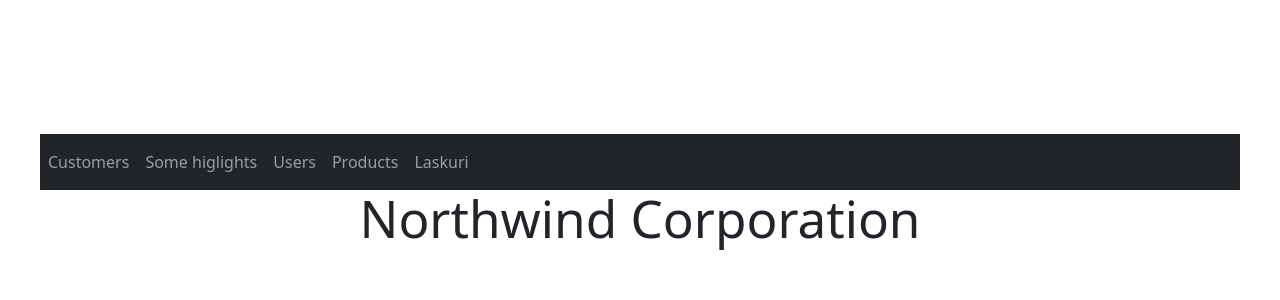
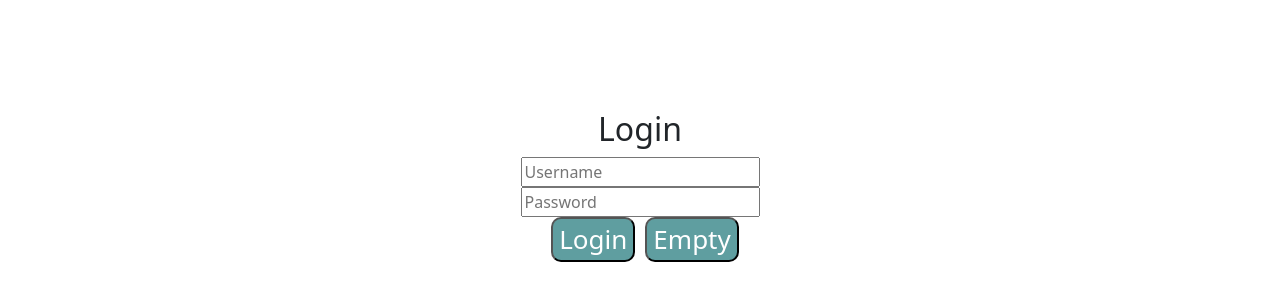
Before and after one commit to ElinaSorvali/React, a React (Vite) app: page / in a window 1280 px wide. Shown: the part 206-506 px from the top of the page. Built offline with nearby package versions, Linux system fonts and the light colour scheme.

Commit message:
kirjautuminen tehty

```diff
--- a/src/App.jsx
+++ b/src/App.jsx
@@ -1,4 +1,4 @@
-import React, {useState} from 'react'
+import React, {useState, useEffect} from 'react'
 import './App.css'
 import Laskuri from './Laskuri'
 import Posts from './Posts'
@@ -10,6 +10,7 @@ import Navbar from 'react-bootstrap/Navbar'
 import Nav from 'react-bootstrap/Nav'
 import 'bootstrap/dist/css/bootstrap.min.css'
 import { BrowserRouter as Router, Route, Routes } from 'react-router-dom'
+import Login from './Login'
 
 
 const App = () => {
@@ -20,11 +21,27 @@ const App = () => {
 const [showMessage, setShowMessage] = useState(false)
 const [message, setMessage] = useState('')
 const [isPositive, setIsPositive] = useState(false)
+const [loggedInUser, setLoggedInUser] = useState('')
 
+//Pitää kirjautuneena sisään vaikka päivittäisi yms hyödyntämällä localstoragea
+useEffect(() => {
+  let storedUser = localStorage.getItem("username")
+  if (storedUser !== null) {
+    setLoggedInUser(storedUser)
+  }
+},[])
+
+const logout = () => {
+  localStorage.clear()
+  setLoggedInUser('')
+}
 
   return (
 
    <div className='App'>
+{!loggedInUser && <Login setMessage={setMessage} setIsPositive={setIsPositive}
+setShowMessage={setShowMessage} setLoggedInUser={setLoggedInUser} />}
+{ loggedInUser &&
       <Router>
 
       <Navbar id="navi" expand="lg" bg="dark" variant="dark">
@@ -34,6 +51,8 @@ const [isPositive, setIsPositive] = useState(false)
             <Nav.Link href='/users'>Users</Nav.Link>
             <Nav.Link href='/products'>Products</Nav.Link>
             <Nav.Link href='/laskuri'>Laskuri</Nav.Link>
+            <button onClick={() => logout()}>Logout</button>
+
         </Nav>
       </Navbar>
 
@@ -69,7 +88,7 @@ const [isPositive, setIsPositive] = useState(false)
     </Routes>
 
   </Router>
-
+}
       </div>
 
 
--- /dev/null
+++ b/src/Login.jsx
@@ -0,0 +1,77 @@
+import React, {useState } from 'react'
+import './App.css'
+import LoginService from './services/Auth'
+import md5 from 'md5'
+
+const Login = ({setIsPositive, setMessage, setShowMessage, setLoggedInUser}) => {
+
+    //Komponentin tilan määritys
+    const [username, setUsername] = useState('')
+    const [password, setPassword] = useState('')
+
+
+    // onSubmit tapahtumankäsittelijä funktio
+    const handleSubmit = (event) => {
+          event.preventDefault()
+          var userForAuth = {
+            username: username,
+            password: md5(password) // Salataan md5 kirjaston metodilla
+        }
+
+        //console.log(userForAuth)
+
+        LoginService.authenticate(userForAuth)
+        .then(response => {
+          if (response.status === 200) {
+
+            //talletetaan tiedot local storageen
+            localStorage.setItem("username", response.data.username)
+            localStorage.setItem("accesslevelId", response.data.accesslevelId)
+            localStorage.setItem("token", response.data.token)
+
+            setLoggedInUser(response.data.username)
+
+           setMessage(`Logged in as: ${userForAuth.username}`)
+           setIsPositive(true)
+           setShowMessage(true)
+
+           setTimeout(() => {
+            setShowMessage(false)
+           }, 5000)
+        }
+
+          })
+          .catch(error => {
+            setMessage(error.message)
+            setIsPositive(false)
+            setShowMessage(true)
+
+            setTimeout(() => {
+              setShowMessage(false)
+             }, 6000)
+          })
+        }
+
+    const emptyFields = () => {
+        setUsername("")
+        setPassword("")
+    }
+
+  return (
+    <div id="loginWindow">
+    <h2>Login</h2>
+
+    <form onSubmit={handleSubmit}>
+        <div><input type='text' value={username} onChange={({target}) => setUsername(target.value)} placeholder='Username' /></div>
+        <div><input type='password' value={password} onChange={({target}) => setPassword(target.value)} placeholder='Password' /></div>
+        <p>
+        <input type='submit' className='nappi' value='Login' />
+        <input type='button' className='nappi' value='Empty' onClick={() => emptyFields()} /></p>
+
+    </form>
+
+    </div>
+  )
+}
+
+export default Login
--- /dev/null
+++ b/src/services/Auth.js
@@ -0,0 +1,10 @@
+import axios from "axios";
+
+const baseurl = "https://localhost:7024/api/Authentication"
+
+const authenticate = (userForAuth) => {
+    const request = axios.post(baseurl, userForAuth)
+    return request.then(response => response)
+}
+
+export default { authenticate }
```
